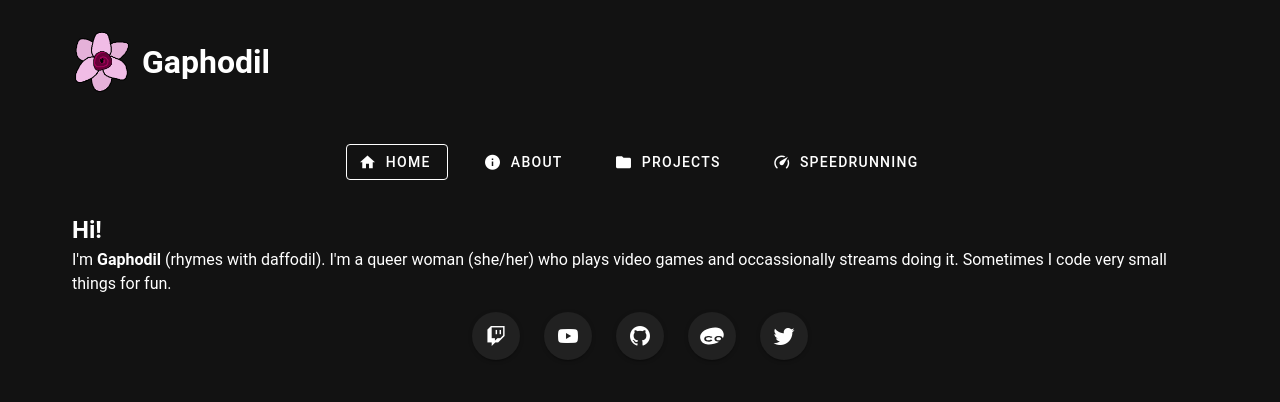
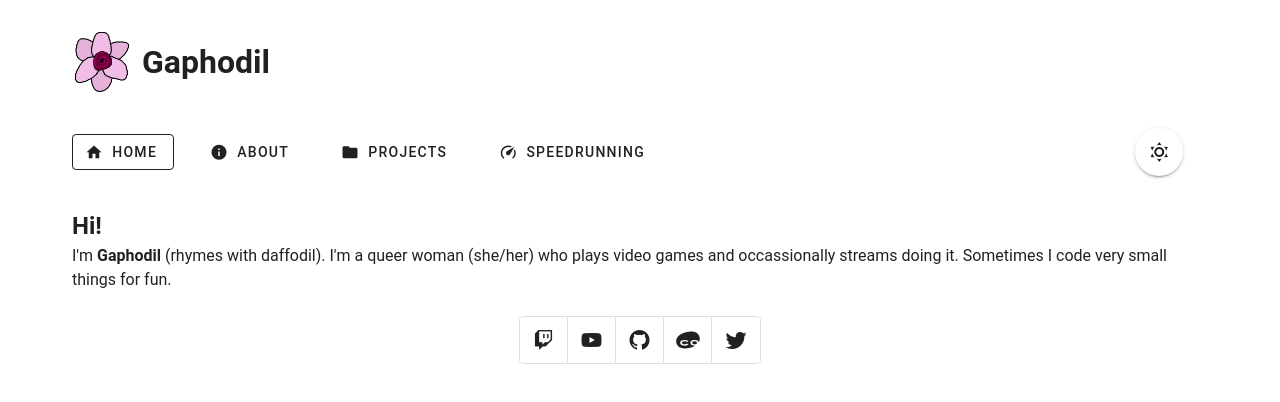
Before and after one commit to Gaphodil/gaphodil.github.io, a Vue app: page / in a window 1280 px wide. Shown: the top 402 px of the page. Built offline with nearby package versions, Linux system fonts and the light colour scheme.

Commit message:
update navbar and home; add theme changer

```diff
--- a/src/components/NavBar.vue
+++ b/src/components/NavBar.vue
@@ -1,10 +1,11 @@
 <template>
-  <v-container>
+  <v-container style="padding-top: 0px">
     <v-row
       align="center"
       justify="center"
+      justify-sm="start"
     >
-      <v-col :cols="'auto'">
+      <NavBarItem>
         <v-btn
           flat
           :href="tabUrls[0]"
@@ -13,8 +14,8 @@
         >
           Home
         </v-btn>
-      </v-col>
-      <v-col :cols="'auto'">
+      </NavBarItem>
+      <NavBarItem>
         <v-btn
           flat
           :href="tabUrls[1]"
@@ -23,8 +24,8 @@
         >
           About
         </v-btn>
-      </v-col>
-      <v-col :cols="'auto'">
+      </NavBarItem>
+      <NavBarItem>
         <v-btn
           flat
           :href="tabUrls[2]"
@@ -33,8 +34,8 @@
         >
           Projects
         </v-btn>
-      </v-col>
-      <v-col :cols="'auto'">
+      </NavBarItem>
+      <NavBarItem>
         <v-btn
           flat
           :href="tabUrls[3]"
@@ -43,11 +44,59 @@
         >
           Speedrunning
         </v-btn>
+      </NavBarItem>
+      <v-spacer />
+      <v-col
+        cols="12"
+        sm="1"
+        :class="$vuetify.display.mobile ? 'd-flex justify-center' : ''"
+        :style="$vuetify.display.mobile ? 'padding: 0px' : ''"
+      >
+        <v-btn
+          style="justify-self: center;"
+          aria-label="Change Theme"
+          title="Change Theme"
+          :icon="$vuetify.theme.current.dark ? 'mdi-weather-night' : 'mdi-weather-sunny'"
+          @click="toggleTheme"
+        />
       </v-col>
     </v-row>
   </v-container>
 </template>
 
+<script setup>
+import { useTheme } from 'vuetify'
+
+const theme = useTheme()
+
+// read localStorage for theme
+if (localStorage.getItem('theme')) {
+  theme.global.name.value = localStorage.getItem('theme')
+}
+// otherwise, on first visit
+else {
+  // grab system theme from window.matchMedia
+  if (window.matchMedia) {
+    if (window.matchMedia('(prefers-color-scheme: dark)').matches) {
+      theme.global.name.value = 'dark'
+    }
+    else {
+      theme.global.name.value = 'light'
+    }
+  }
+  // if browser too old, default to dark
+  else {
+    theme.global.name.value = 'dark'
+  }
+  // write to localStorage
+  localStorage.setItem('theme', theme.global.name.value)
+}
+
+function toggleTheme () {
+  theme.global.name.value = theme.global.current.value.dark ? 'light' : 'dark'
+  localStorage.setItem('theme', theme.global.name.value)
+}
+</script>
 
 <script>
 var activePage = window.location.pathname;
--- /dev/null
+++ b/src/components/NavBarItem.vue
@@ -0,0 +1,10 @@
+<template>
+  <v-col
+    cols="12"
+    sm="auto"
+    :class="$vuetify.display.mobile ? 'd-flex justify-center' : ''"
+    :style="$vuetify.display.mobile ? 'padding: 2px' : ''"
+  >
+    <slot />
+  </v-col>
+</template>
--- a/src/pages/index/HomePage.vue
+++ b/src/pages/index/HomePage.vue
@@ -1,57 +1,59 @@
 <template>
   <v-container>
+    <v-row>
+      <v-col cols="12">
         <h2>Hi!</h2>
         <p>
           I'm <b>Gaphodil</b> (rhymes with daffodil). I'm a queer woman (she/her) who
           plays video games and occassionally streams doing it.
           Sometimes I code very small things for fun.
         </p>
-    <v-container>
-      <v-row
-        align="center"
-        justify="center"
+      </v-col>
+      <v-col
+        cols="12"
+        class="d-flex justify-center"
       >
-        <v-col :cols="'auto'">
+        <v-btn-group
+          divided
+          border
+        >
           <v-btn
             target="_blank"
             aria-label="Twitch"
+            title="Twitch"
             icon="mdi-twitch"
             href="https://twitch.tv/gaphodil"
           />
-        </v-col>
-        <v-col :cols="'auto'">
           <v-btn
             target="_blank"
             aria-label="Youtube"
+            title="Youtube"
             icon="mdi-youtube"
             href="https://youtube.com/@gaphodil"
           />
-        </v-col>
-        <v-col :cols="'auto'">
           <v-btn
             target="_blank"
             aria-label="GitHub"
+            title="GitHub"
             icon="mdi-github"
             href="https://github.com/gaphodil"
           />
-        </v-col>
-        <v-col :cols="'auto'">
           <v-btn
             target="_blank"
             aria-label="Cohost"
+            title="Cohost"
             icon="cohost:"
             href="https://cohost.org/gaph"
           />
-        </v-col>
-        <v-col :cols="'auto'">
           <v-btn
             target="_blank"
             aria-label="Twitter"
+            title="Twitter"
             icon="mdi-twitter"
             href="https://twitter.com/gaphodil"
           />
+        </v-btn-group>
       </v-col>
     </v-row>
   </v-container>
-  </v-container>
 </template>
```
Lines whose indentation alone changed are shown as unchanged.
